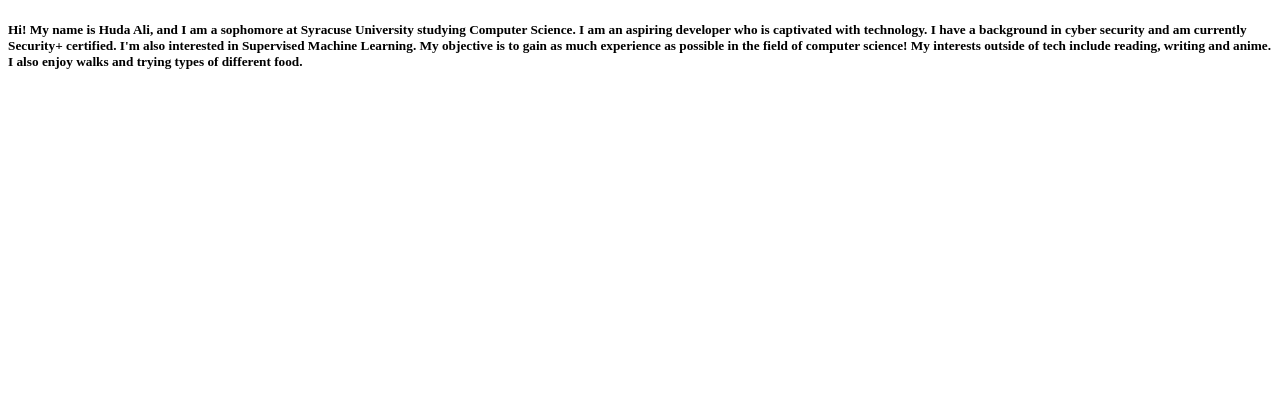
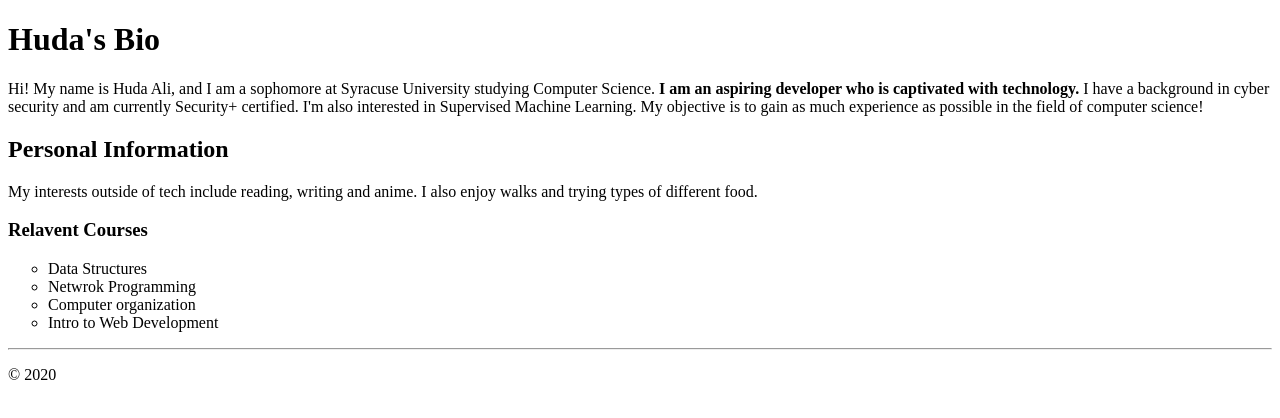
Before and after one commit to Huda-Cris/ist263, a plain HTML site: page lab02/ali-bio.html in a window 1280 px wide. Drawn offline with Linux system fonts and the light colour scheme.

Commit message:
updated file

```diff
--- a/lab02/ali-bio.html
+++ b/lab02/ali-bio.html
@@ -7,6 +7,17 @@
     <title>Huda Ali - Bio</title>
 </head>
 <body>
-    <h5>Hi! My name is Huda Ali, and I am a sophomore at Syracuse University studying Computer Science. I am an aspiring developer who is captivated with technology. I have a background in cyber security and am currently Security+ certified. I'm also interested in Supervised Machine Learning. My objective is to gain as much experience as possible in the field of computer science! My interests outside of tech include reading, writing and anime. I also enjoy walks and trying types of different food.</h5>
+    <h1>Huda's Bio</h1>
+    <p>Hi! My name is Huda Ali, and I am a sophomore at Syracuse University studying Computer Science. <strong>I am an aspiring developer who is captivated with technology.</strong> I have a background in cyber security and am currently Security+ certified. I'm also interested in Supervised Machine Learning. My objective is to gain as much experience as possible in the field of computer science!</p>
+    <h2>Personal Information</h2>
+    <p>My interests outside of tech include reading, writing and anime. I also enjoy walks and trying types of different food.</p>
+    <h3>Relavent Courses</h3>
+    <ul style="list-style: circle;">
+        <li>Data Structures</li>
+        <li>Netwrok Programming</li>
+        <li>Computer organization</li>
+        <li>Intro to Web Development</li>
+    </ul>
+    <hr><p>&copy; 2020</p>
 </body>
 </html>
```
